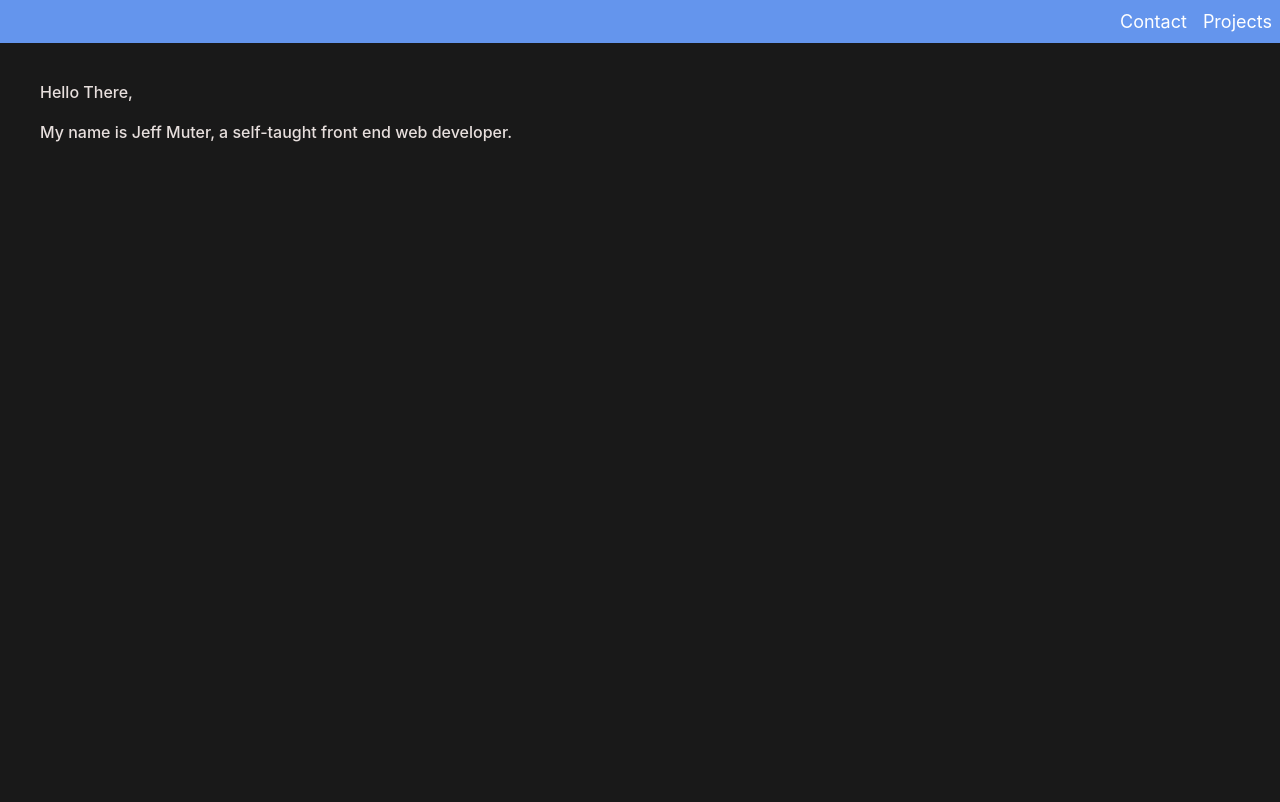
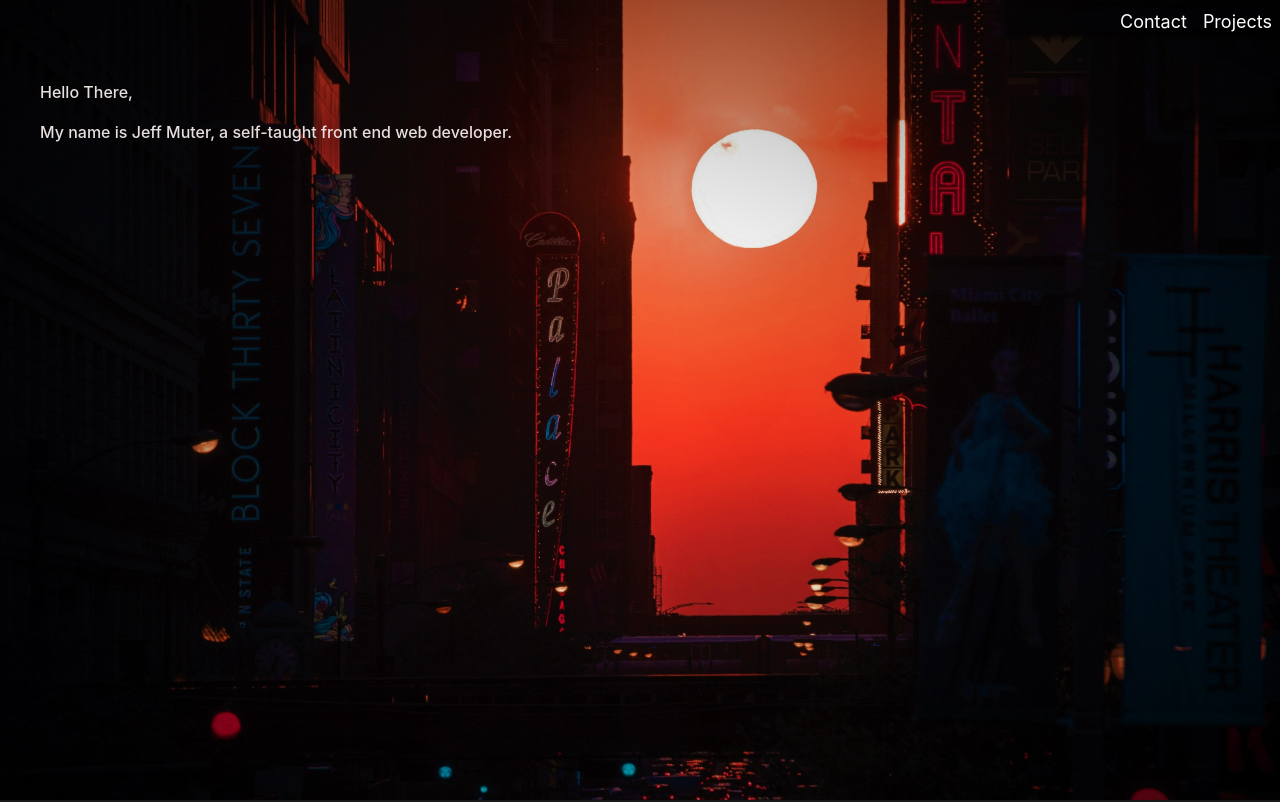
Before and after one commit to JeffMuter/jeffmuter-portfolio, a React (Create React App) app: page / in a window 1280 px wide. Shown: the top 802 px of the page. Built offline with nearby package versions, Linux system fonts and the light colour scheme.

Commit message:
header png

```diff
--- a/src/components/About/About.js
+++ b/src/components/About/About.js
@@ -3,7 +3,11 @@
 
 const About = (props) => {
   return (
-    <section id="about" className="h-screen">
+    <section
+      id="about"
+      className="h-screen bg-cover bg-center"
+      style={{ backgroundImage: "url(/background-home.jpg)" }}
+    >
       <div className="container mx-auto flex px-10 py-20 md:flex-row flex-col items-center">
         <div className="lg:flex-grow md:w-1/2 lg:pr-24 md:pr-16 flex flex-col md:items-start md:text-left mb-16 md:mb-0 items-center text-center">
           <h1 className="title-font font-size: 9rem line-height: 1 mb-4 font-medium text-white">
--- a/src/components/About/About.module.css
+++ b/src/components/About/About.module.css
@@ -5,7 +5,7 @@
     padding: 1rem;
     margin: 2rem;
     margin-top: 6rem;
-    box-shadow: 0 2px 8px rgba(0, 0, 0, 0.25);
+
     border-radius: 14px;
     background-color: white;
 }
--- a/src/components/NavBar/NavBar.module.css
+++ b/src/components/NavBar/NavBar.module.css
@@ -1,7 +1,7 @@
 .topNav {
     overflow: hidden;
     text-align: center;
-    background-color: cornflowerblue;
+    background-color: transparent;
     list-style-type: none;
     margin: unset;
     position: fixed;
```
Also changed, not shown: public/background-home.jpg (added).
